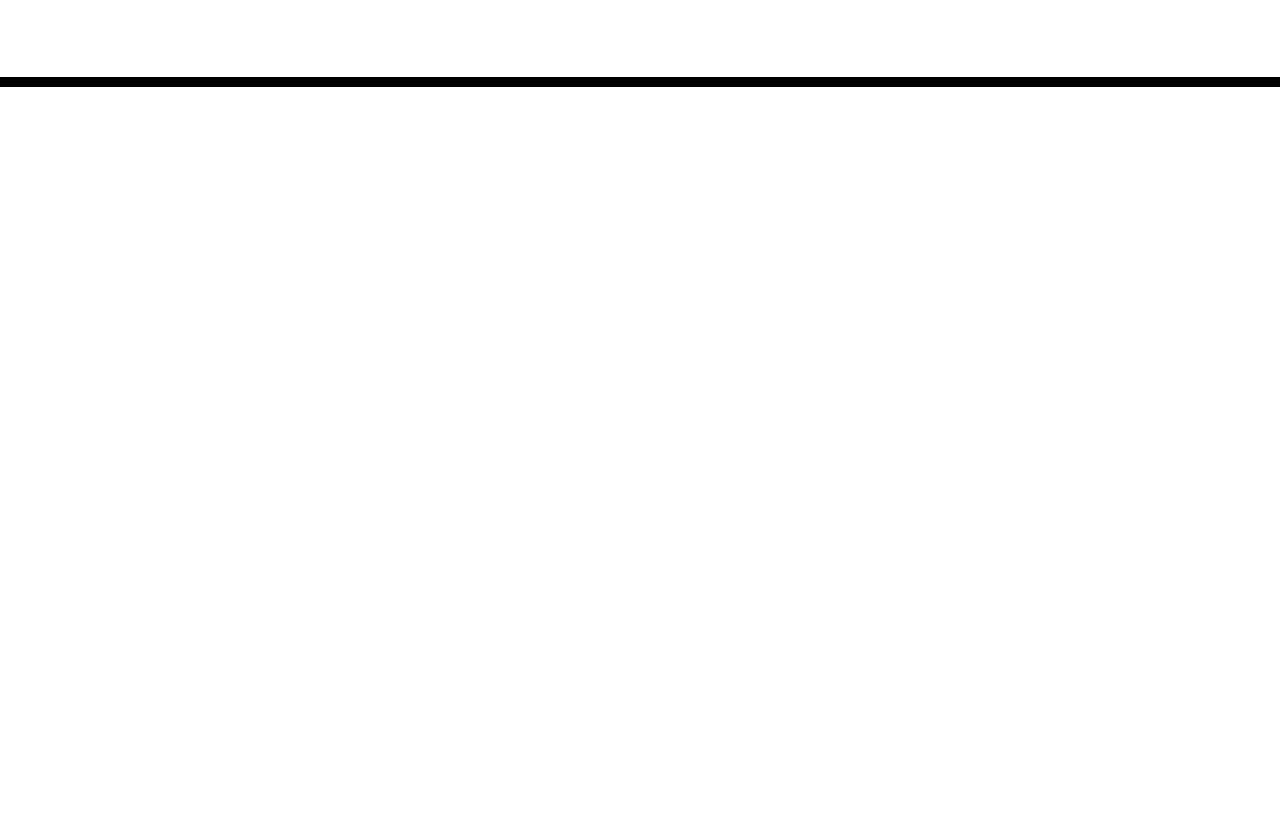
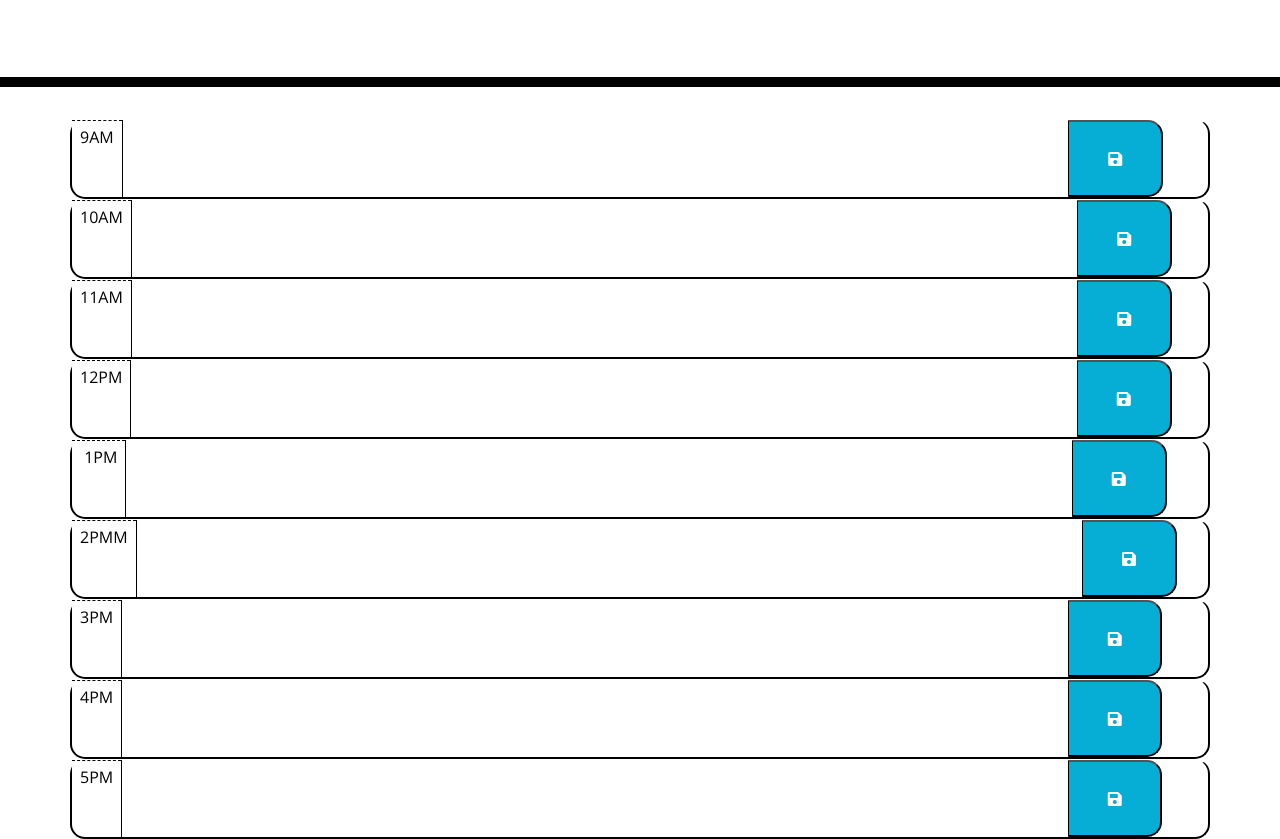
Before and after one commit to vdecyatnik/Day-Planner-App, a plain HTML site: page Develop/index.html in a window 1280 px wide. Shown: the part 181-1020 px from the top of the page. Before the commit the page ends 800 px from the top, so only its background shows below. Drawn offline with nearby package versions, Linux system fonts and the light colour scheme.

Commit message:
HTML and pseudo

```diff
--- a/Develop/index.html
+++ b/Develop/index.html
@@ -1,23 +1,14 @@
 <!DOCTYPE html>
 <html lang="en">
+
 <head>
   <meta charset="UTF-8" />
   <meta name="viewport" content="width=device-width, initial-scale=1.0" />
   <meta http-equiv="X-UA-Compatible" content="ie=edge" />
-    <link
-      rel="stylesheet"
-      href="https://stackpath.bootstrapcdn.com/bootstrap/4.3.1/css/bootstrap.min.css"
-    />
-    <link
-      rel="stylesheet"
-      href="https://use.fontawesome.com/releases/v5.8.1/css/all.css"
-      integrity="sha384-50oBUHEmvpQ+1lW4y57PTFmhCaXp0ML5d60M1M7uH2+nqUivzIebhndOJK28anvf"
-      crossorigin="anonymous"
-    />
-    <link
-      href="https://fonts.googleapis.com/css?family=Open+Sans&display=swap"
-      rel="stylesheet"
-    />
+  <link rel="stylesheet" href="https://stackpath.bootstrapcdn.com/bootstrap/4.3.1/css/bootstrap.min.css" />
+  <link rel="stylesheet" href="https://use.fontawesome.com/releases/v5.8.1/css/all.css"
+    integrity="sha384-50oBUHEmvpQ+1lW4y57PTFmhCaXp0ML5d60M1M7uH2+nqUivzIebhndOJK28anvf" crossorigin="anonymous" />
+  <link href="https://fonts.googleapis.com/css?family=Open+Sans&display=swap" rel="stylesheet" />
   <link rel="stylesheet" href="style.css" />
   <title>Work Day Scheduler</title>
 </head>
@@ -29,10 +20,80 @@
     <p id="currentDay" class="lead"></p>
   </header>
   <div class="container">
-      <!-- Timeblocks go here -->
-    </div>
 
+
+
+
+    <section class="d-flex row time-block">
+      <p class="hour p-2">9AM</p>
+    <textarea class="col-10 description" id="9"></textarea>
+    <button type="button" class="col-1 saveBtn fa fa-save"></button>
+  </section>
+
+
+
+  <section class="d-flex row time-block">
+    <p class="hour p-2">10AM</p>
+  <textarea class="col-10 description" id="9"></textarea>
+  <button type="button" class="col-1 saveBtn fa fa-save"></button>
+</section>
+
+
+
+<section class="d-flex row time-block">
+  <p class="hour p-2">11AM</p>
+<textarea class="col-10 description" id="9"></textarea>
+<button type="button" class="col-1 saveBtn fa fa-save"></button>
+</section>
+
+
+
+<section class="d-flex row time-block">
+  <p class="hour p-2">12PM</p>
+<textarea class="col-10 description" id="9"></textarea>
+<button type="button" class="col-1 saveBtn fa fa-save"></button>
+</section>
+
+
+
+<section class="d-flex row time-block">
+  <p class="hour p-2"> 1PM</p>
+<textarea class="col-10 description" id="9"></textarea>
+<button type="button" class="col-1 saveBtn fa fa-save"></button>
+</section>
+
+
+
+<section class="d-flex row time-block">
+  <p class="hour p-2">2PMM</p>
+<textarea class="col-10 description" id="9"></textarea>
+<button type="button" class="col-1 saveBtn fa fa-save"></button>
+</section>
+
+
+
+<section class="d-flex row time-block">
+  <p class="hour p-2">3PM</p>
+<textarea class="col-10 description" id="9"></textarea>
+<button type="button" class="col-1 saveBtn fa fa-save"></button>
+</section>
+
+<section class="d-flex row time-block">
+  <p class="hour p-2">4PM</p>
+<textarea class="col-10 description" id="9"></textarea>
+<button type="button" class="col-1 saveBtn fa fa-save"></button>
+</section>
+
+
+
+<section class="d-flex row time-block">
+  <p class="hour p-2">5PM</p>
+<textarea class="col-10 description" id="9"></textarea>
+<button type="button" class="col-1 saveBtn fa fa-save"></button>
+</section>
     <script src="https://code.jquery.com/jquery-3.4.1.min.js"></script>
     <script src="https://cdnjs.cloudflare.com/ajax/libs/moment.js/2.24.0/moment.min.js"></script>
+    <script src="javascript.js"></script>
 </body>
+
 </html>
--- a/Develop/style.css
+++ b/Develop/style.css
@@ -28,6 +28,7 @@ textarea{
 .time-block{
   text-align: center;
   border-radius: 15px;
+  border: 2px solid black;
 }
 
 .row {
```
Also changed, not shown: Develop/javascript.js (added, +27 -0 lines). Lines whose indentation alone changed are shown as unchanged.
